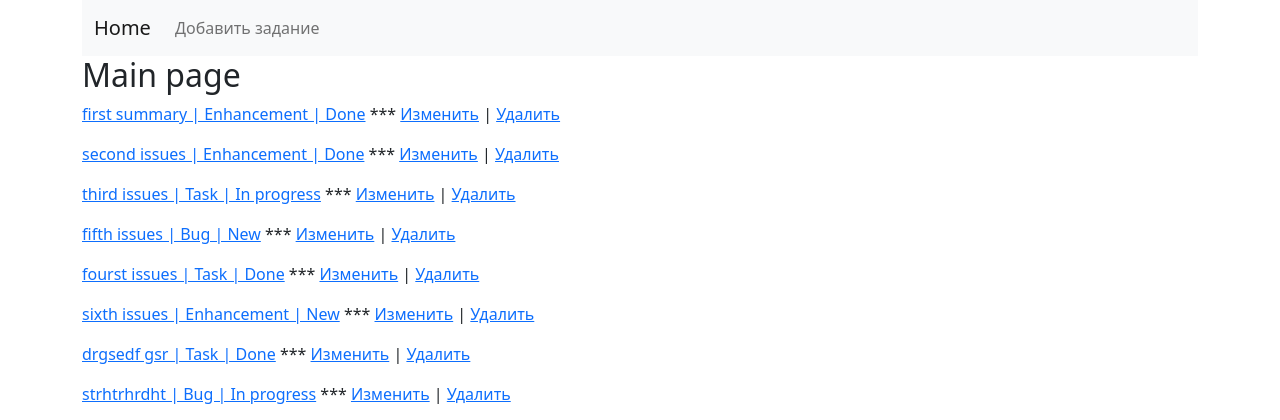
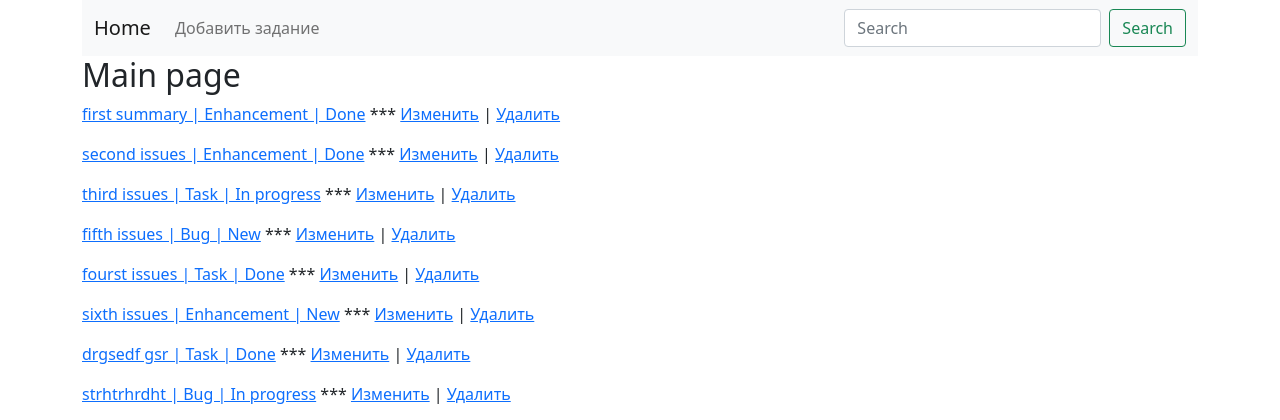
Before and after one commit to pythonDev161221/month_7_issue_tracker, a Django app: page / in a window 1280 px wide. Shown: the top 420 px of the page. Run offline with Django 4.2, Linux system fonts and the light colour scheme; data comes from the database, SQL or seed files in the repository.

Commit message:
search in index is works

```diff
--- a/issue_tracker/webapp/forms.py
+++ b/issue_tracker/webapp/forms.py
@@ -7,3 +7,7 @@ class IssueForm(forms.Form):
     description = forms.CharField(max_length=2000, required=False, widget=forms.Textarea)
     status = forms.ModelChoiceField(queryset=Status.objects.all(), required=True)
     type = forms.ModelChoiceField(queryset=Type.objects.all(), required=True)
+
+
+class SearchForm(forms.Form):
+    search = forms.CharField(max_length=100, required=False)
--- a/issue_tracker/webapp/templates/index.html
+++ b/issue_tracker/webapp/templates/index.html
@@ -1,11 +1,11 @@
 {% extends 'base.html' %}
 
-{#{% block search %}#}
-{#      <form class="d-flex">#}
-{#        <input class="form-control me-2" type="search" placeholder="Search" aria-label="Search">#}
-{#        <button class="btn btn-outline-success" type="submit">Search</button>#}
-{#      </form>#}
-{#{% endblock %}#}
+{% block search %}
+      <form class="d-flex" method="get" action="{% url 'search_view' %}">
+        <input class="form-control me-2" name="search" type="search" placeholder="Search" aria-label="Search">
+        <button class="btn btn-outline-success" type="submit">Search</button>
+      </form>
+{% endblock %}
 
 {% block content %}
     <h2>Main page</h2>
--- a/issue_tracker/webapp/urls.py
+++ b/issue_tracker/webapp/urls.py
@@ -1,10 +1,11 @@
 from django.urls import path
-from .views import IndexView, IssueView, AddIssueView, UpdateIssueView, IssueDeleteView
+from .views import IndexView, IssueView, AddIssueView, UpdateIssueView, IssueDeleteView, SearchView
 
 urlpatterns = [
     path('', IndexView.as_view(), name='index_view'),
     path('issue/<int:issue_pk>/detail/', IssueView.as_view(), name='issue_view'),
     path('issue/add/', AddIssueView.as_view(), name='add_issue_view'),
     path('issue/<int:issue_pk>/update/', UpdateIssueView.as_view(), name='update_issue_view'),
-    path('issue/<int:issue_pk>/delete', IssueDeleteView.as_view(), name='issue_delete_view')
+    path('issue/<int:issue_pk>/delete', IssueDeleteView.as_view(), name='issue_delete_view'),
+    path('issue/search/', SearchView.as_view(), name='search_view')
 ]
--- a/issue_tracker/webapp/views.py
+++ b/issue_tracker/webapp/views.py
@@ -4,7 +4,7 @@ from django.shortcuts import render, get_object_or_404, redirect
 from django.views import View
 from django.views.generic import TemplateView
 
-from webapp.forms import IssueForm
+from webapp.forms import IssueForm, SearchForm
 from webapp.models import Issue, Status, Type
 
 
@@ -15,6 +15,19 @@ class IndexView(TemplateView):
         issues = Issue.objects.all()
         kwargs['issues'] = issues
         return kwargs
+
+
+class SearchView(View):
+    def get(self, request, *args, **kwargs):
+        form = SearchForm()
+        search = request.GET.get('search')
+        issues = Issue.objects.filter(summary=search)
+        context = {"issues": issues}
+        return render(request, 'index.html', context)
+
+        # form = SearchForm()
+        # kwargs['form'] = form
+
 
 
 class IssueView(TemplateView):
```
